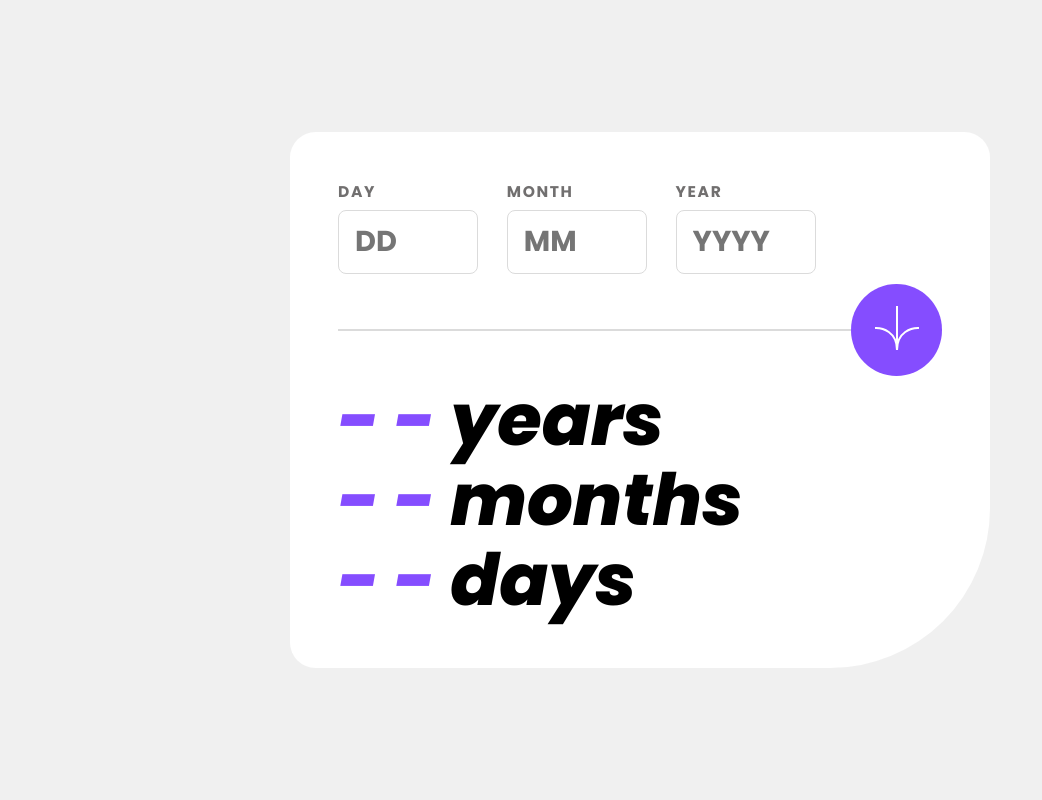
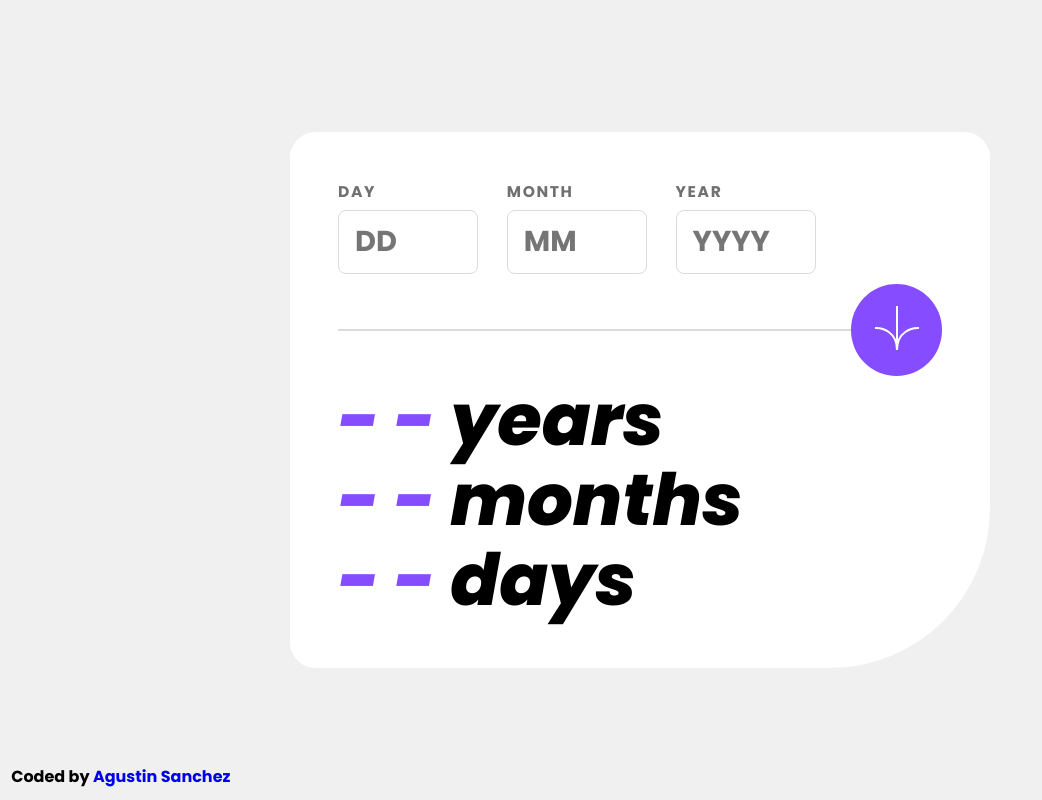
Before and after one commit to agusscript/age-calculator-js, a plain HTML site: page index.html in a window 1280 px wide. Shown: the whole page, without its empty margins (0-1042 px from the left). Drawn offline with Linux system fonts and the light colour scheme.

Commit message:
Add footer section styled

```diff
--- a/index.html
+++ b/index.html
@@ -47,6 +47,11 @@
       </div>
     </section>
   </main>
+  <footer>
+    <p>
+      Coded by <a href="https://github.com/agusscript" target="_blank">Agustin Sanchez</a>
+    </p>
+  </footer>
   <script src="main.js"></script>
 </body>
 
--- a/styles/main.scss
+++ b/styles/main.scss
@@ -176,3 +176,24 @@ main {
     }
   }
 }
+
+footer {
+  position: absolute;
+  bottom: 0;
+
+  @media (max-height: 480px) {
+    display: none;
+  }
+
+  p {
+    margin: 0.7rem;
+
+    a {
+      text-decoration: none;
+    }
+
+    a:hover {
+      text-decoration: underline;
+    }
+  }
+}
```
Also changed, not shown: styles/main.css.
